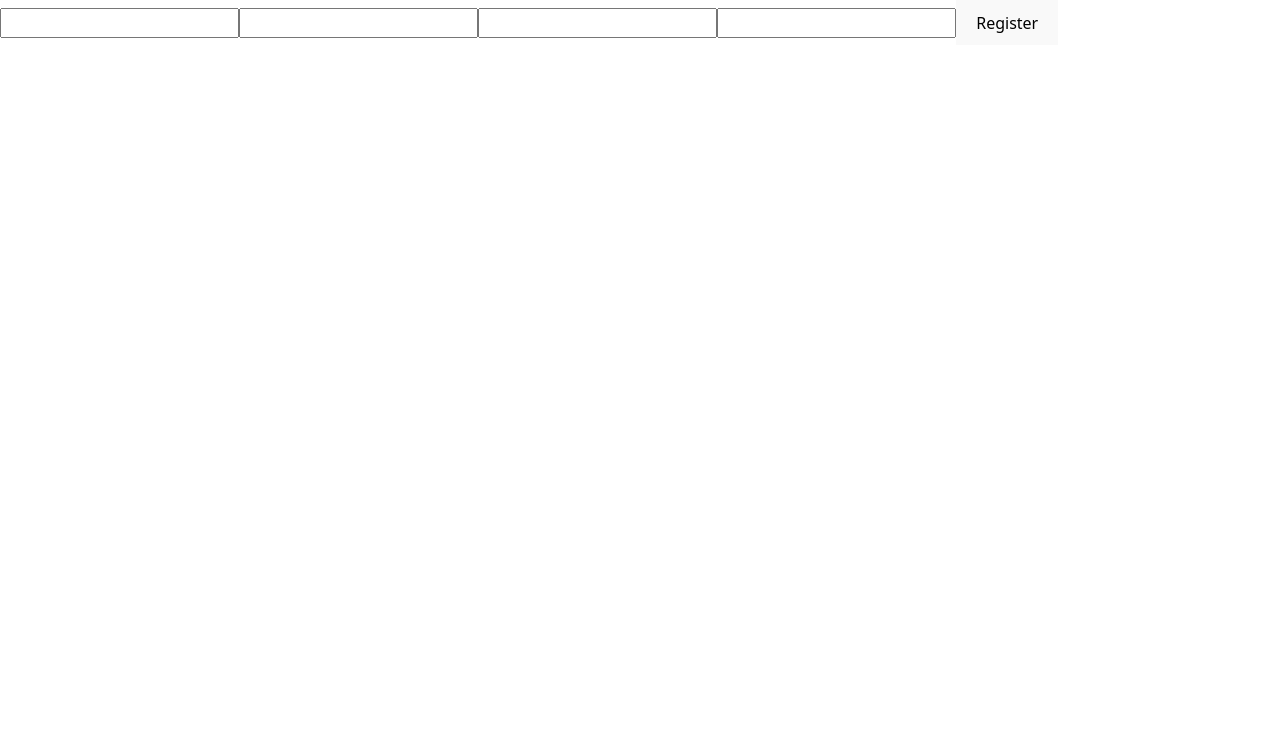
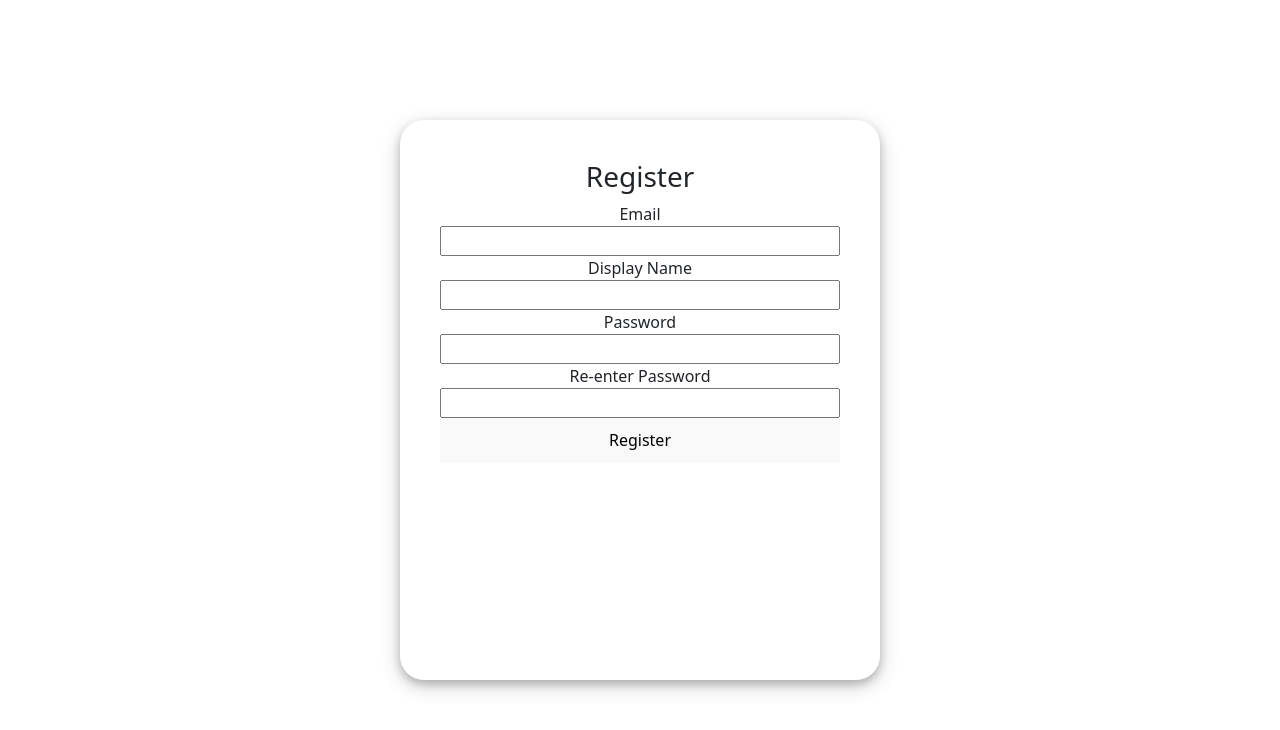
Before and after one commit to rohitchelat2/Messenger, a React (Vite) app in the folder client/: page /register in a window 1280 px wide. Shown: the top 730 px of the page. Built offline with nearby package versions, Linux system fonts and the light colour scheme.

Commit message:
Register_box

```diff
--- a/client/src/App.css
+++ b/client/src/App.css
@@ -5,3 +5,20 @@
   margin: 0 auto;
   text-align: center;
 }
+
+.register-container {
+  width: 100%;
+  height: 100%;
+  max-width: 480px;
+  max-height: 560px;
+  align-self: center;
+  display: flex;
+  flex-direction: column;
+  justify-content: left;
+  align-items: left;
+  background-color: #ffffff;
+  padding: 5vh;
+  border-radius: 3vh;
+  margin: auto;
+  box-shadow: 0 4px 8px 0 rgba(0, 0, 0, 0.2), 0 6px 20px 0 rgba(0, 0, 0, 0.19);
+}
--- a/client/src/Socket.jsx
+++ b/client/src/Socket.jsx
@@ -1,9 +1,9 @@
 import io from "socket.io-client";
+const SOCKET_URL = import.meta.env.VITE_SOCKET_URL;
 
 
 
-
-const socket = io("http://localhost:8000",{
+const socket = io(SOCKET_URL,{
   autoConnect: false,
   withCredentials: true,
   transports: ["websocket"],
--- a/client/src/components/Dashboard/Dashboard.jsx
+++ b/client/src/components/Dashboard/Dashboard.jsx
@@ -27,12 +27,36 @@ function Dashboard() {
 
   }, []);
 
-  //useEffect(() => {console.log(contacts) }, [contacts]);
+  useEffect(() => {if (Notification.permission === "default") {
+    Notification.requestPermission().then(permission => {
+        console.log("Notification permission:", permission);
+    });
+} }, []);
 
 
 
   useEffect(() => {
     const onRecieve = (newMessage) => {
+      const audio = new Audio("/notification.wav");
+      audio.play();
+
+
+      if (Notification.permission === "granted") {
+        const senderName = contacts.find(c => c.id === newMessage.messagePack.sender).username;
+       const notification = new Notification("New Message", {
+            body: `${senderName}: ${newMessage.messagePack.message
+
+            }`
+        });
+          // Handle notification click event
+          notification.onclick = () => {
+
+            window.focus(); // Bring the browser tab to focus
+          };
+
+    }
+
+
 
       setContacts(contacts.map(c =>
         c.id === newMessage.messagePack.sender
--- a/client/src/components/Register.jsx
+++ b/client/src/components/Register.jsx
@@ -28,10 +28,15 @@ function Register() {
   };
 
   return (
-    <div>
+    <div className="register-container">
+      <h3>Register</h3>
+      <label>Email</label>
       <input type="text" value={emailInput}  onChange={(e) => setEmailInput(e.target.value)}  />
+      <label>Display Name</label>
       <input type="text" value={usernameInput}  onChange={(e) => setUsernameInput(e.target.value)}  />
+      <label>Password</label>
       <input type="password" value={passwordInput}  onChange={(e) => setPasswordInput(e.target.value)}  />
+      <label>Re-enter Password</label>
       <input type="password" value={rePasswordInput}  onChange={(e) => setRePasswordInput(e.target.value)}  />
 
       <button onClick={sendLoginDetails}>Register</button>
```
Also changed, not shown: 2 other files (tests, documents, lock files or other folders).
